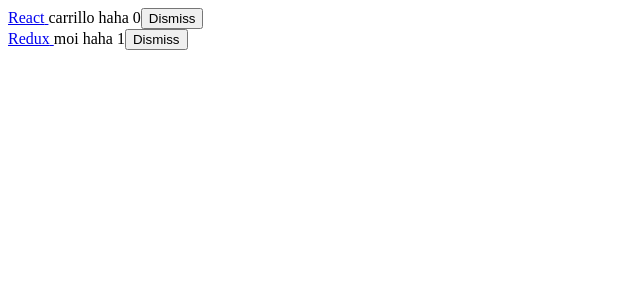
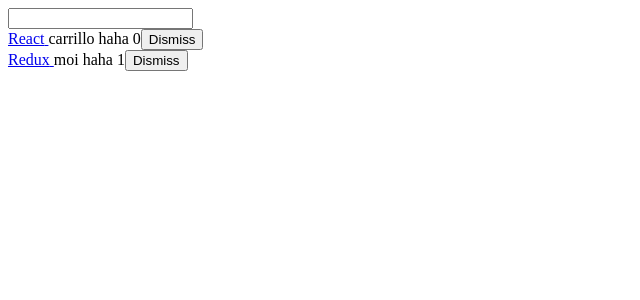
Before and after one commit to Alexraiden/ReactMemory, a React app: page / in a window 1280 px wide. Shown: the top 300 px of the page, without its empty margins (0-640 px from the left). Built offline with nearby package versions, Linux system fonts and the light colour scheme.

Commit message:
App component with search fonctionality

```diff
--- a/src/App.js
+++ b/src/App.js
@@ -27,20 +27,45 @@ class App extends Component {
 
 		this.state = {
 			list,
+			searchTerm:''
 		}
 
-		this.onDismiss = this.onDismiss.bind(this);
+		//this.onDismiss = this.onDismiss.bind(this);
+		this.onSearchChange = this.onSearchChange.bind(this);
 	}
+
+	isSearched(searchTerm){
+		return function(item){
+			return !searchTerm ||
+				item.title.toLowerCase().includes(searchTerm.toLowerCase())
+
+		}
+	};
 
 	onDismiss(id){
 		const updatedList = this.state.list.filter((item)=> item.objectID !== id)
 		this.setState({list : updatedList});
 	};
 
+	onSearchChange(e){
+		this.setState({searchTerm: e.target.value})
+
+	};
+
 	render(){
 
 	    return (
-	        this.state.list.map((item)=>
+				<div className = "App" >
+					<form>
+						<input
+							type="text"
+							onChange={this.onSearchChange}
+
+
+
+						/>
+					</form>
+	        {this.state.list.filter(this.isSearched(this.state.searchTerm)).map((item)=>
 	          <div key = {item.objectID} >
 		          <a href={item.url}>{item.title} </a>
 		          <span>{item.author} </span>
@@ -54,9 +79,10 @@ class App extends Component {
 
 		          </span>
 	          </div>
-	        )
+	        )}
+				</div>
 	    )
   	}
 };
 
-ReactDOM.render(<App/>, document.getElementById('app'))
+ReactDOM.render(<App/>, document.getElementById('app'));
```
